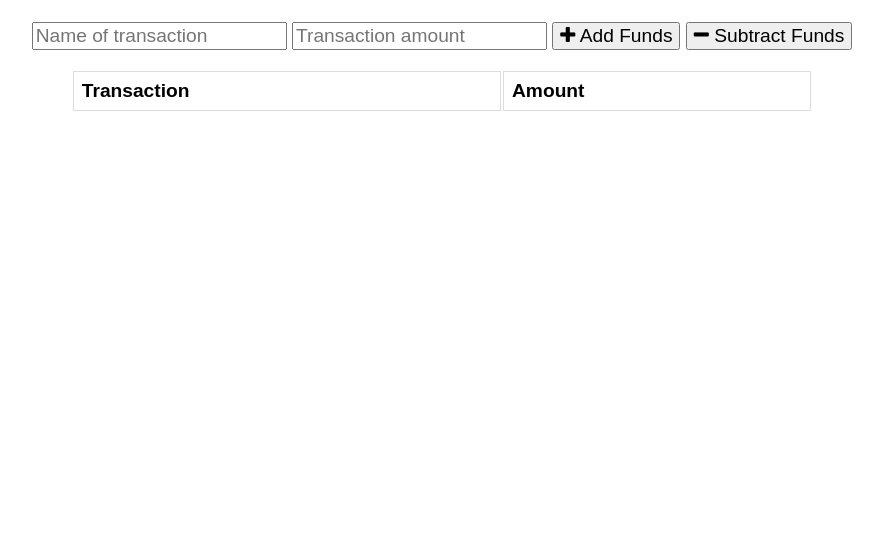
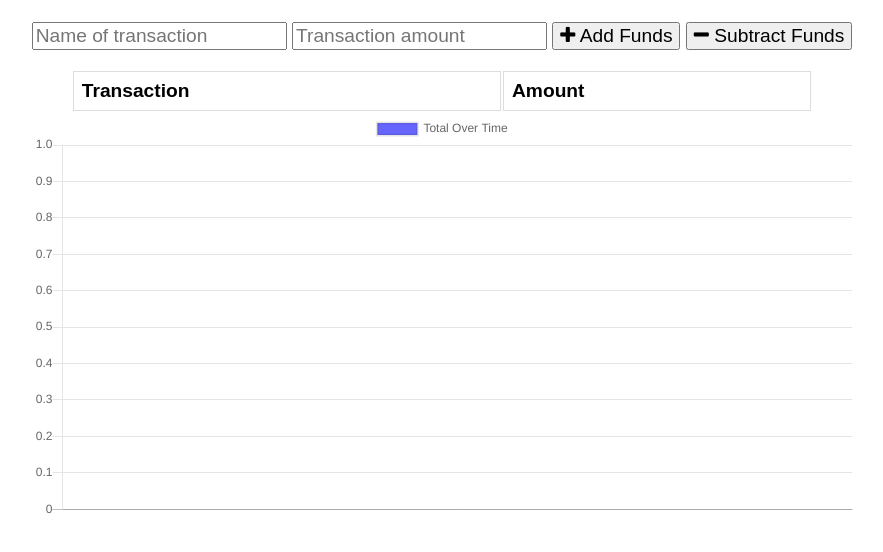
Before and after one commit to nwreese/Budget_Tracker, a website: page public/index.html in a window 1280 px wide. Shown: the part 60-612 px from the top of the page, without its empty margins (198-1081 px from the left). Drawn offline with nearby package versions, Linux system fonts and the light colour scheme; no server answers.

Commit message:
updating service worker and indexedDb

```diff
--- a/public/index.html
+++ b/public/index.html
@@ -43,6 +43,7 @@
 
   <script src="https://cdn.jsdelivr.net/npm/chart.js@2.8.0"></script>
   <script src="index.js"></script>
+  <script src="indexedDb.js"></script>
   <script>
     if ("serviceWorker" in navigator) {
       window.addEventListener("load", () => {
--- a/public/index.js
+++ b/public/index.js
@@ -1,5 +1,6 @@
 let transactions = [];
 let myChart;
+
 
 fetch("/api/transaction")
   .then(response => {
@@ -12,7 +13,16 @@ fetch("/api/transaction")
     populateTotal();
     populateTable();
     populateChart();
-  });
+  }).catch(err => {
+    getRecord().then((data) => {
+      transactions = data;
+      console.log(data)
+
+      populateTotal();
+      populateTable();
+      populateChart();
+    });
+  })
 
 function populateTotal() {
   // reduce transaction amounts to a single total value
--- a/public/indexedDb.js
+++ b/public/indexedDb.js
@@ -0,0 +1,59 @@
+ function saveRecord(transaction){
+useIndexedDb("budget", "budgetStore", "post", transaction)
+}
+
+function getRecord(){
+   return useIndexedDb("budget", "budgetStore", "get")
+}
+
+function checkForIndexedDb() {
+    if (!window.indexedDB) {
+      console.log("Your browser doesn't support a stable version of IndexedDB.");
+      return false;
+    }
+    return true;
+  }
+
+  function useIndexedDb(databaseName, storeName, method, object) {
+    return new Promise((resolve, reject) => {
+      const request = window.indexedDB.open(databaseName, 1);
+      let db,
+        tx,
+        store;
+
+      request.onupgradeneeded = function(e) {
+        const db = request.result;
+        db.createObjectStore(storeName, { autoIncrement: true });
+      };
+
+      request.onerror = function(e) {
+        console.log("There was an error");
+      };
+
+      request.onsuccess = function(e) {
+        db = request.result;
+        tx = db.transaction(storeName, "readwrite");
+        store = tx.objectStore(storeName);
+
+        db.onerror = function(e) {
+          console.log("error");
+        };
+        if (method === "put") {
+          store.put(object);
+        }
+        else if (method === "post") {
+            store.add(object);
+        } else if (method === "get") {
+          const all = store.getAll();
+          all.onsuccess = function() {
+            resolve(all.result);
+          };
+        } else if (method === "delete") {
+          store.delete(object._id);
+        }
+        tx.oncomplete = function() {
+          db.close();
+        };
+      };
+    });
+  }
--- a/public/service-worker.js
+++ b/public/service-worker.js
@@ -2,7 +2,8 @@ const FILES_TO_CACHE = [
     '/',
     '/index.html',
     '/index.js',
-    'styles.css',
+    '/indexedDb.js',
+    '/styles.css',
     '/icons/icon-192x192.png',
     '/icons/icon-512x512.png',
     'https://cdnjs.cloudflare.com/ajax/libs/normalize/8.0.1/normalize.min.css',
```
